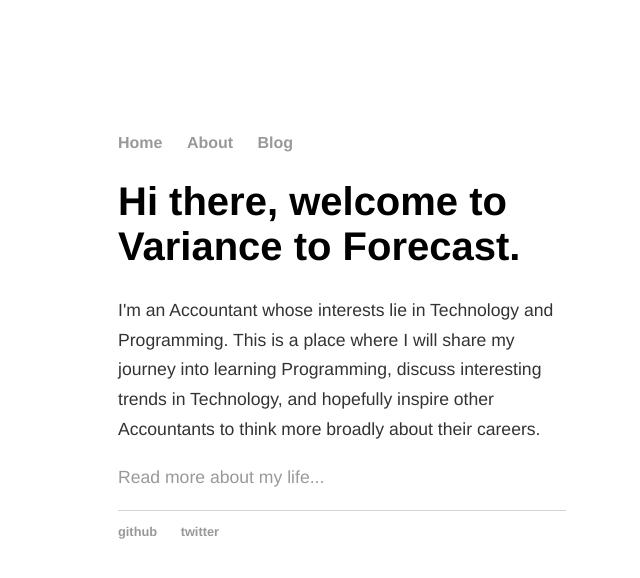
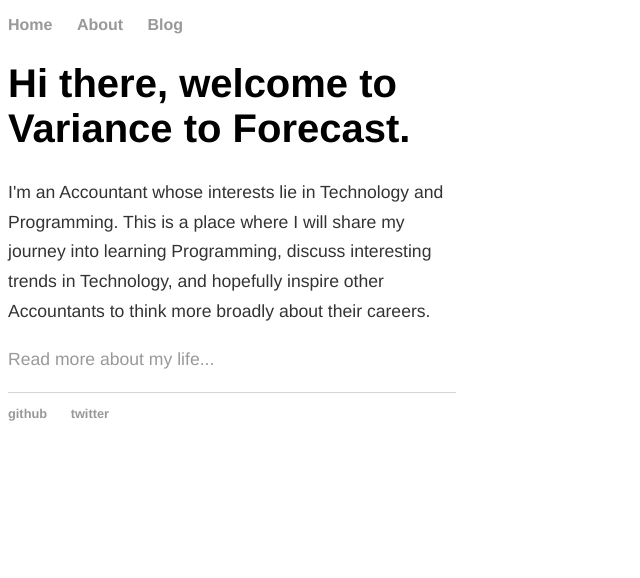
Before and after one commit to variancetoforecast/variancetoforecast.github.io, a Jekyll site: the page built from index.html, in a window 1280 px wide. Shown: the top 578 px of the page, without its empty margins (0-640 px from the left). Built offline with Jekyll 4.4.1, drawn with Linux system fonts in a browser that asks for light colours.

Commit message:
Update main.css

```diff
--- a/css/main.css
+++ b/css/main.css
@@ -1,5 +1,5 @@
 body {
-    padding: 110px;
+    padding: 50px auto;
     width: 35%;
 }
 
```
